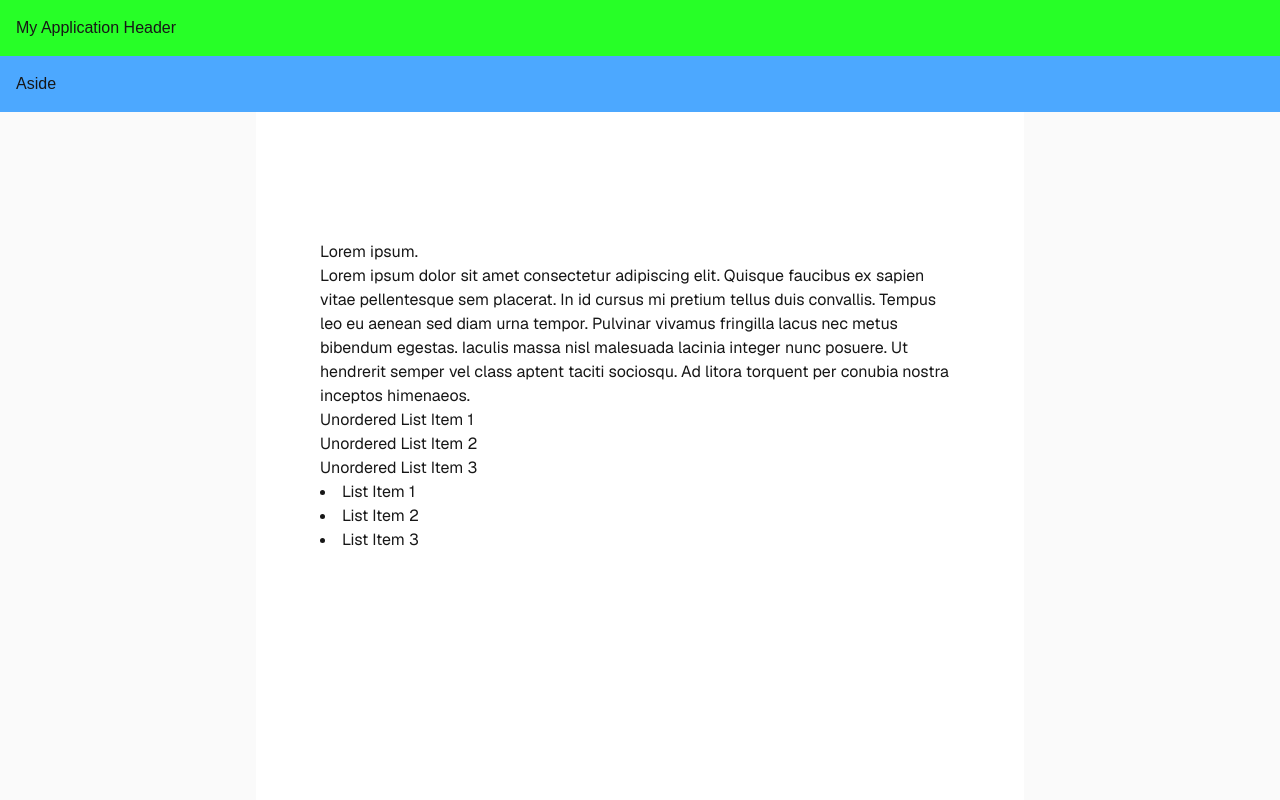
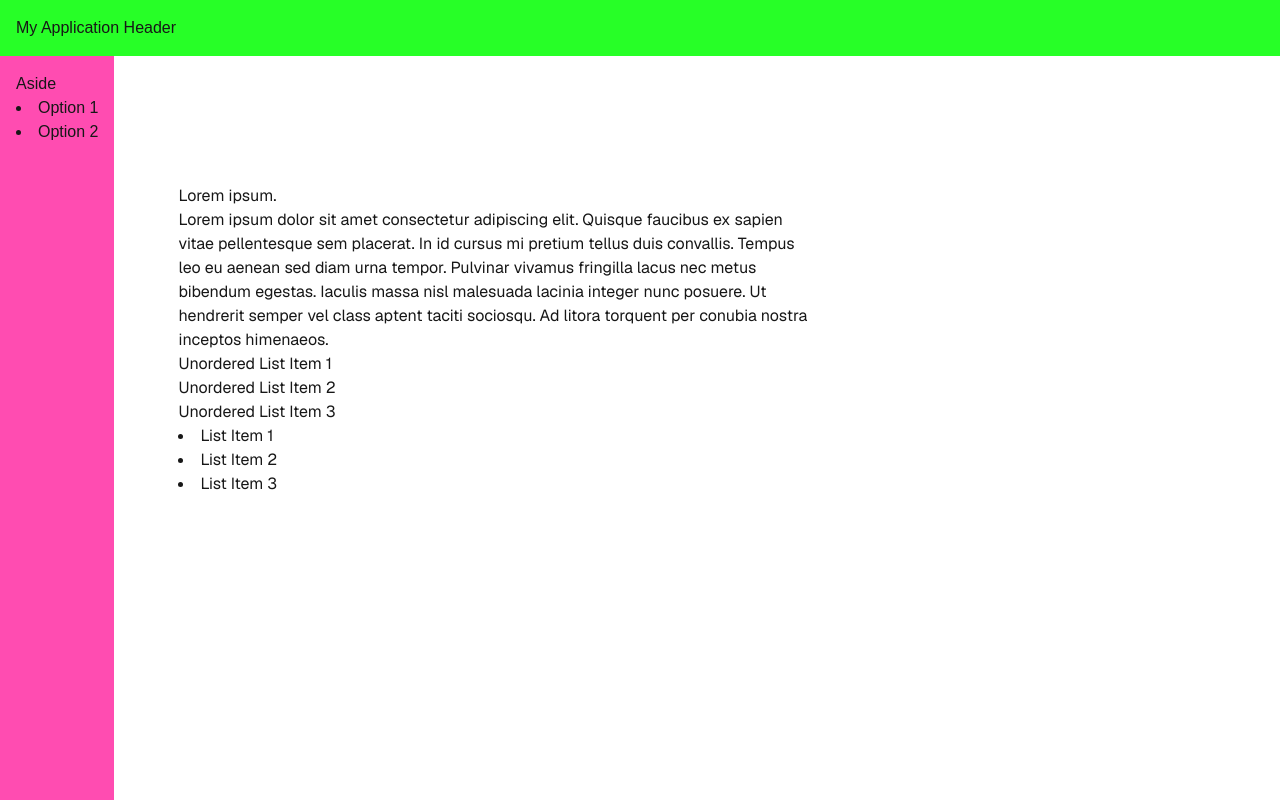
Before and after one commit to clysik/lysik-543, a Next.js app: page / in a window 1280 px wide. Shown: the top 800 px of the page. Built offline with nearby package versions, Linux system fonts and the light colour scheme.

Commit message:
Adjusted Aside.tsx and Layout.tsx

```diff
--- a/app/layout.tsx
+++ b/app/layout.tsx
@@ -2,6 +2,7 @@ import type { Metadata } from "next";
 import Header from '@/layout/header';
 import Footer from '@/layout/footer';
 import Aside from '@/layout/aside';
+import Body from '@/layout/body';
 import { Geist, Geist_Mono } from "next/font/google";
 import "./globals.css";
 
@@ -31,8 +32,11 @@ export default function RootLayout({
         className={`${geistSans.variable} ${geistMono.variable} antialiased`}
       >
         <Header/>
-        <Aside/>
-        {children}
+        <div style={{display:'flex'}}>
+          <Aside/>
+          {children}
+        </div>
+
         <Footer/>
       </body>
     </html>
--- a/app/page.tsx
+++ b/app/page.tsx
@@ -1,12 +1,13 @@
 /*import Image from "next/image";*/
 import Intro from "@/components/intro"
 import Title from "@/components/title"
+import Aside from "@/layout/aside"
 
 export default function Home() {
   return (
     <div className="flex min-h-screen items-center justify-center bg-zinc-50 font-sans dark:bg-black">
       <main className="flex min-h-screen w-full max-w-3xl flex-col items-center justify-between py-32 px-16 bg-white dark:bg-black sm:items-start">
-        <Title/>
+          <Title/>
       </main>
     </div>
   );
--- a/layout/aside.tsx
+++ b/layout/aside.tsx
@@ -3,8 +3,10 @@ import React from 'react'
 
 const Aside:React.FC = () => {
     return(
-        <aside style={{padding: '1rem',backgroundColor:'#4ca8ff'}}>
+        <aside style={{padding: '1rem',backgroundColor:'#ff4cb1'}}>
             <h1>Aside</h1>
+            <li>Option 1</li>
+            <li>Option 2</li>
         </aside>
     );
 };
```
